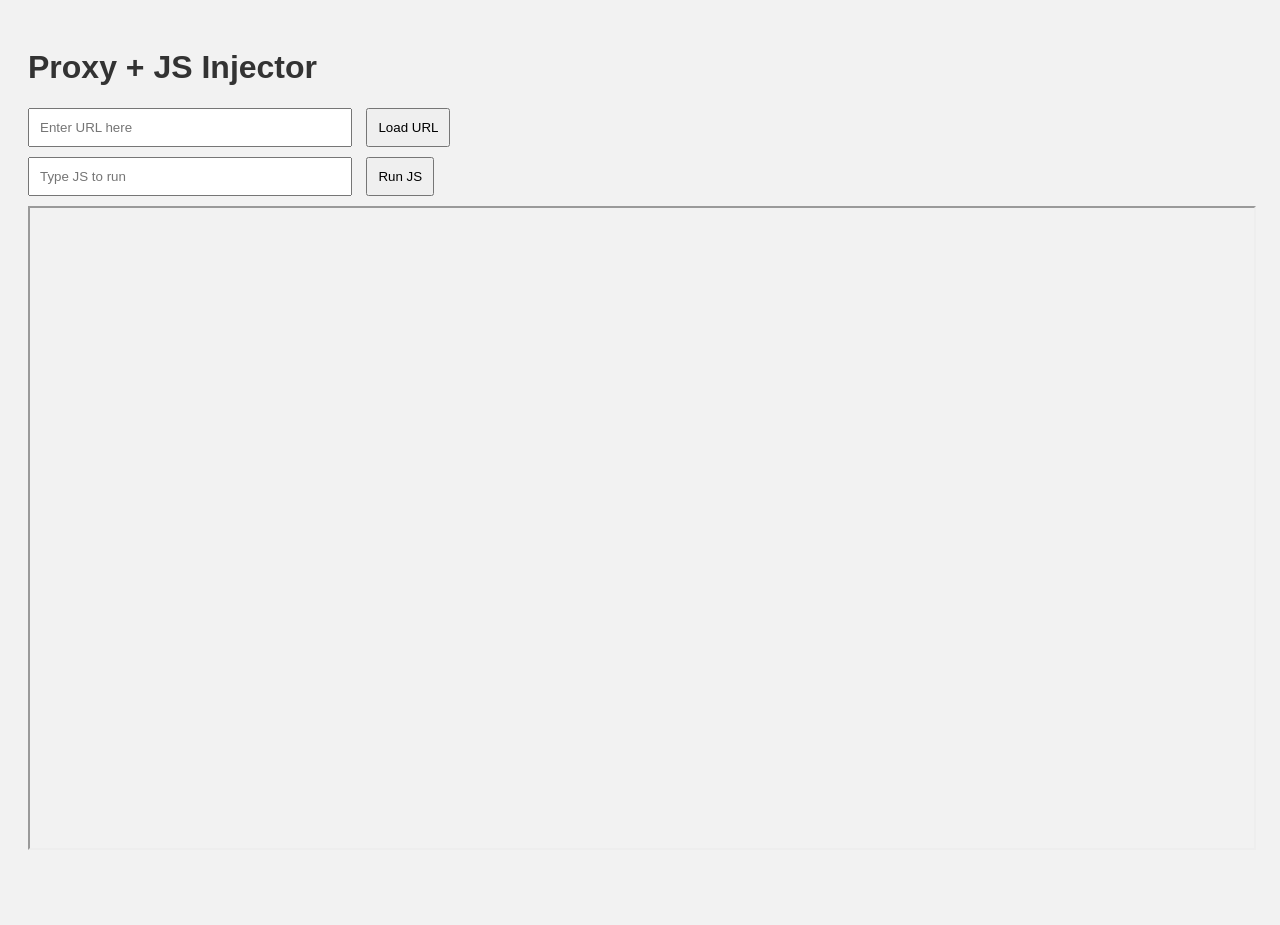
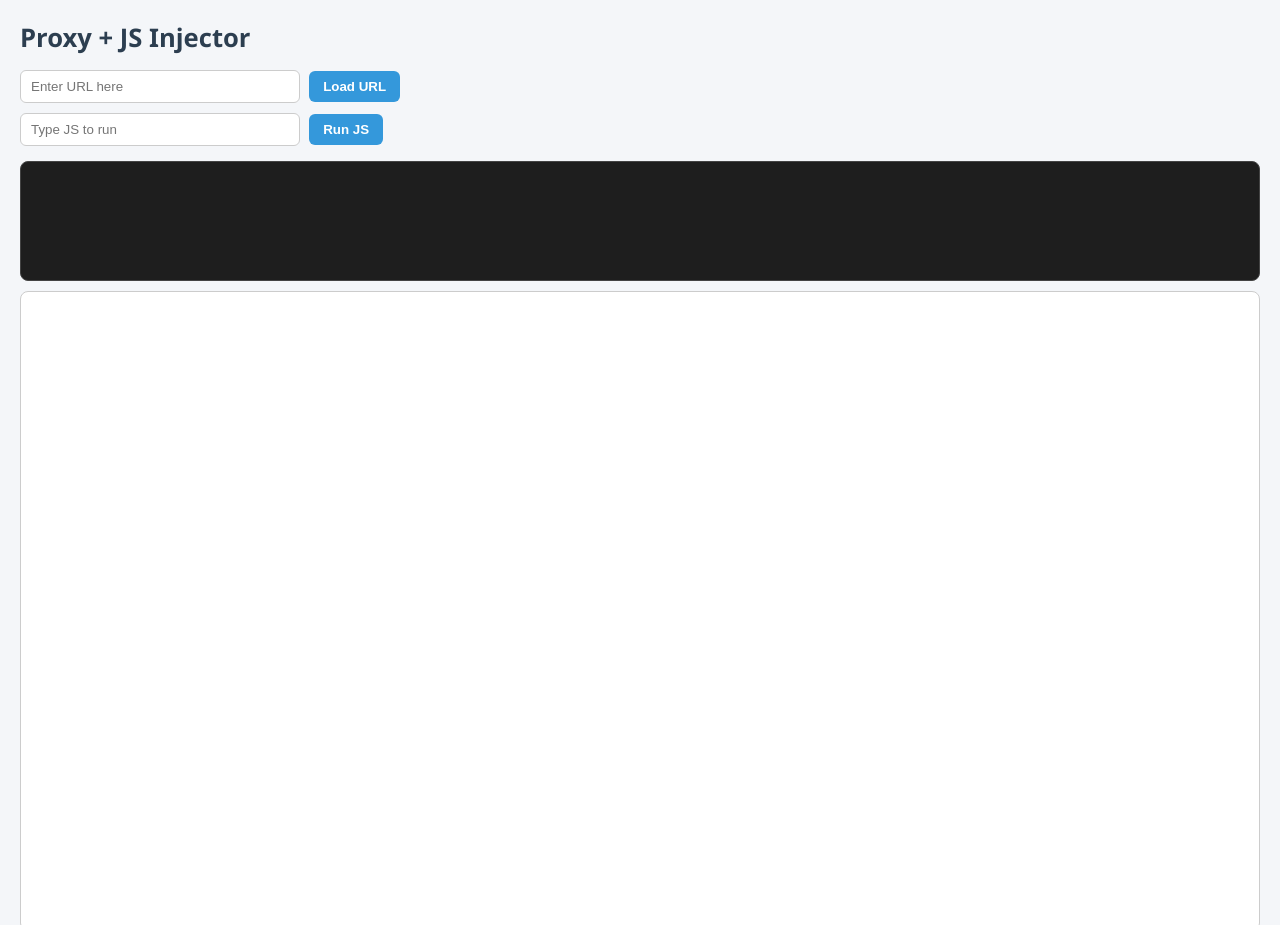
Before and after one commit to GUY-cpu-sketch/proxythingy, a website: page public/index.html in a window 1280 px wide. Shown: the top 925 px of the page. Before the commit the page ends 882 px from the top, so only its background shows below. Drawn offline with Linux system fonts and the light colour scheme.

Commit message:
Update style.css

```diff
--- a/public/style.css
+++ b/public/style.css
@@ -1,30 +1,85 @@
+/* Reset & base */
+* {
+  box-sizing: border-box;
+  margin: 0;
+  padding: 0;
+}
+
 body {
-  font-family: Arial, sans-serif;
+  font-family: 'Segoe UI', Tahoma, Geneva, Verdana, sans-serif;
+  background: #f4f6f9;
+  color: #333;
   padding: 20px;
-  background: #f2f2f2;
 }
 
 h1 {
-  color: #333;
+  font-size: 1.6rem;
+  margin-bottom: 15px;
+  color: #2c3e50;
 }
 
+/* Input + buttons */
 input {
-  padding: 10px;
-  width: 300px;
-  margin-right: 10px;
+  padding: 8px 10px;
+  border: 1px solid #ccc;
+  border-radius: 6px;
+  margin-right: 5px;
+  width: 280px;
 }
 
 button {
-  padding: 10px;
+  padding: 8px 14px;
+  background: #3498db;
+  border: none;
+  border-radius: 6px;
+  color: white;
+  font-weight: bold;
+  cursor: pointer;
+  transition: background 0.2s;
 }
 
-#output {
-  margin-top: 20px;
-  background: #fff;
+button:hover {
+  background: #2980b9;
+}
+
+/* Console output */
+#consoleOutput {
+  margin-top: 15px;
+  padding: 10px;
+  background: #1e1e1e;
+  color: #eee;
+  height: 120px;
+  overflow-y: auto;
+  border-radius: 8px;
+  font-family: monospace;
+  font-size: 0.9rem;
+  border: 1px solid #444;
+}
+
+/* Iframe container */
+iframe {
+  margin-top: 15px;
+  width: 100%;
+  height: 75vh;
   border: 1px solid #ccc;
-  padding: 10px;
-  height: 300px;
+  border-radius: 8px;
+  background: white;
+}
+
+/* Mock dev console (Shift+D) */
+#mockConsole {
+  position: fixed;
+  bottom: 0;
+  left: 0;
+  width: 100%;
+  max-height: 40%;
+  background: #111;
+  color: #0f0;
+  font-family: monospace;
+  font-size: 0.85rem;
+  padding: 8px;
   overflow-y: auto;
-  white-space: pre-wrap;
-  font-family: monospace;
+  border-top: 2px solid #333;
+  display: none;
+  z-index: 9999;
 }
```
